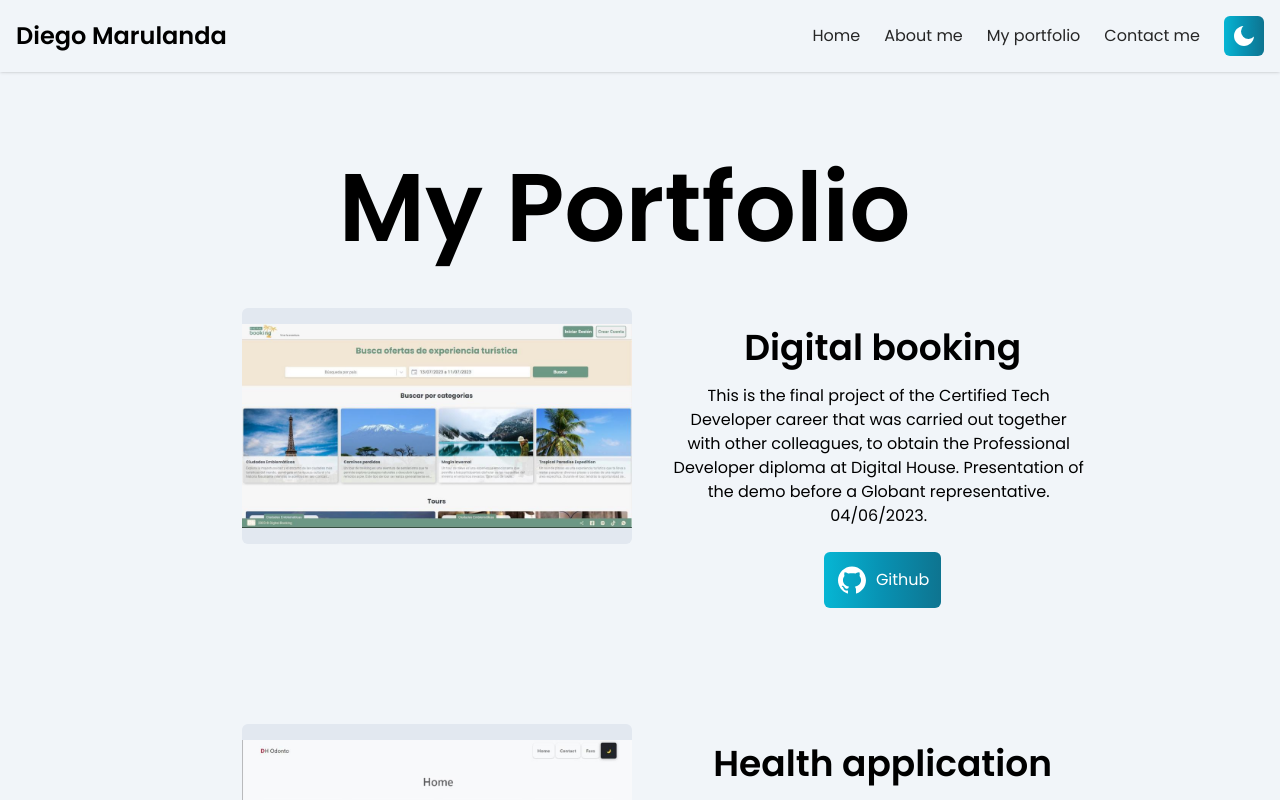
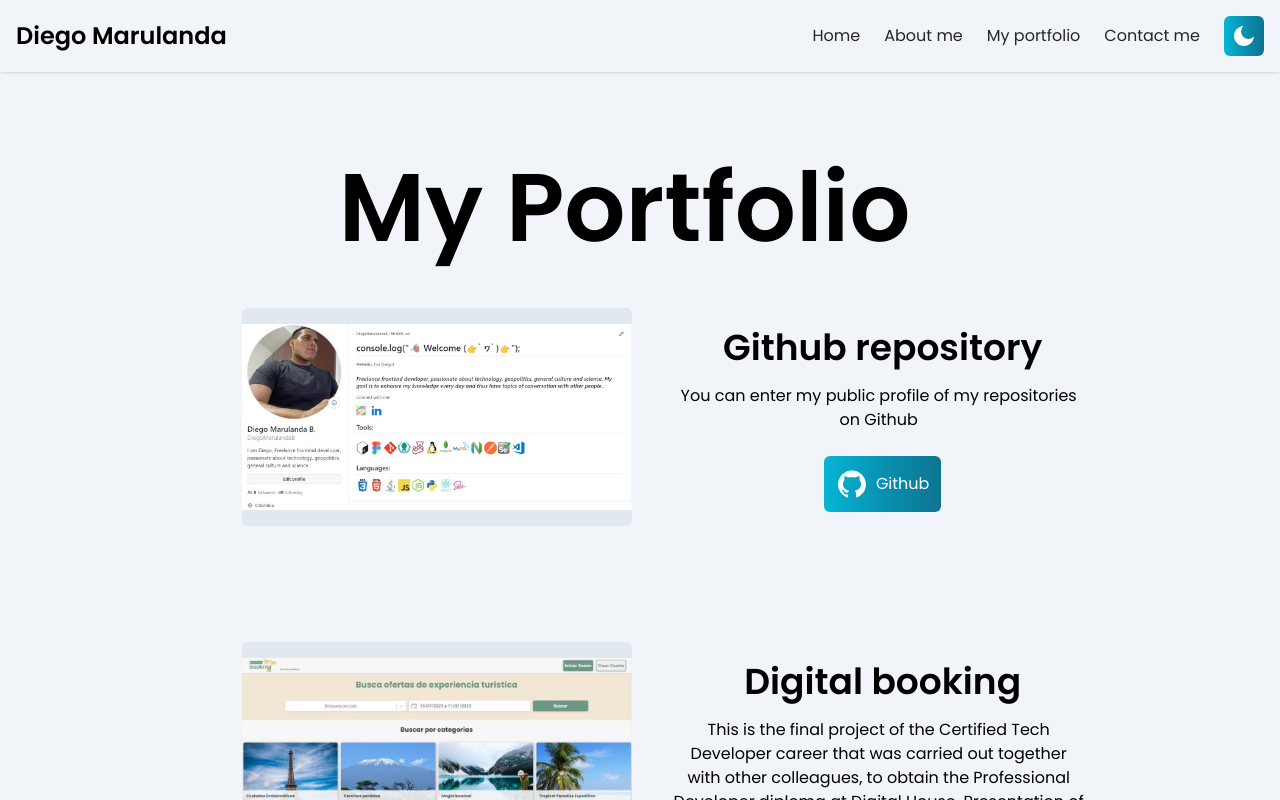
Before and after one commit to DiegoMarulandaB/Portfolio, a Next.js app: page /projects in a window 1280 px wide. Shown: the top 800 px of the page. Built offline with nearby package versions, Linux system fonts and the light colour scheme.

Commit message:
add profileGithub?projects

```diff
--- a/src/app/projects/page.tsx
+++ b/src/app/projects/page.tsx
@@ -16,6 +16,15 @@ interface Project {
 }
 
 const projects: Project[] = [
+  {
+    name: 'Github repository',
+    description:
+      'You can enter my public profile of my repositories on Github',
+    image: '/ProfileGithub2.jpg',
+    // alt:"final project image",
+    github: 'https://github.com/DiegoMarulandaB',
+    link: 'https://github.com/DiegoMarulandaB',
+  },
   {
     name: 'Digital booking',
     description:
```
Also changed, not shown: public/ProfileGithub2.jpg (added).
